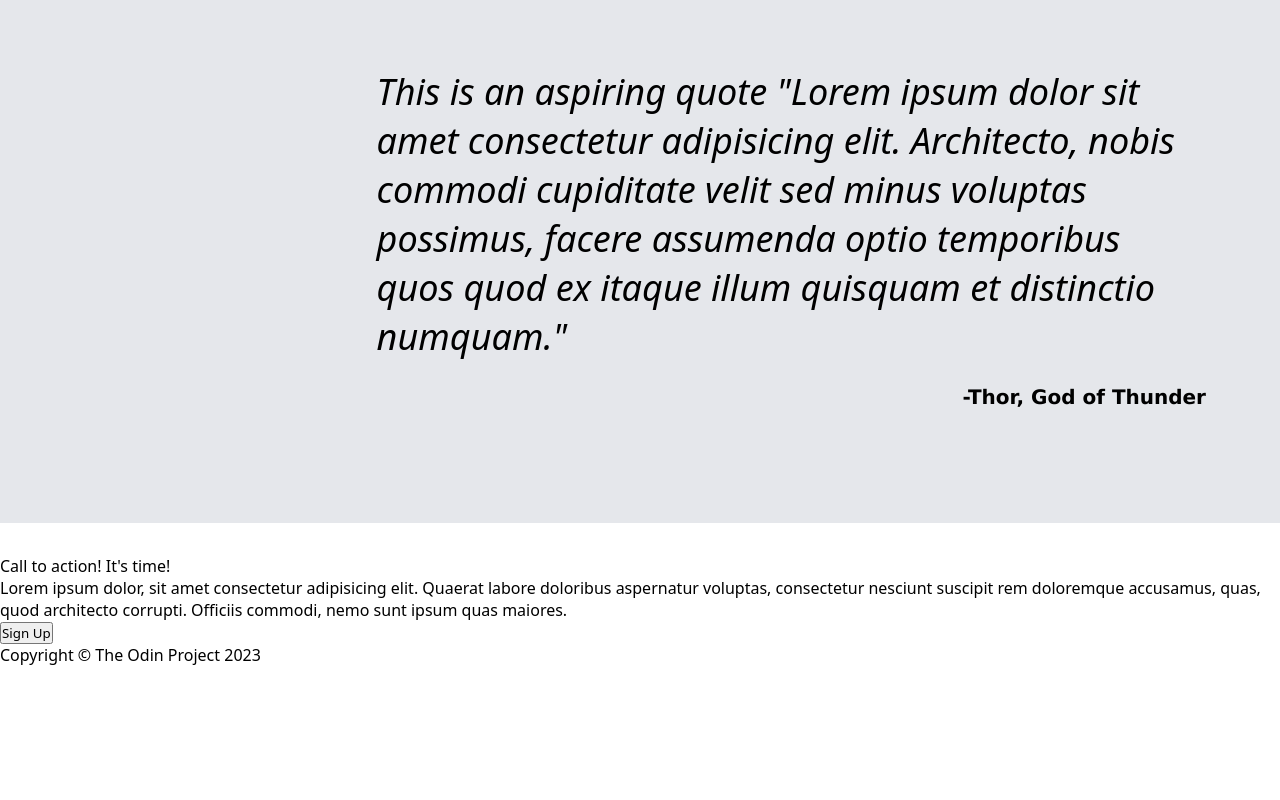
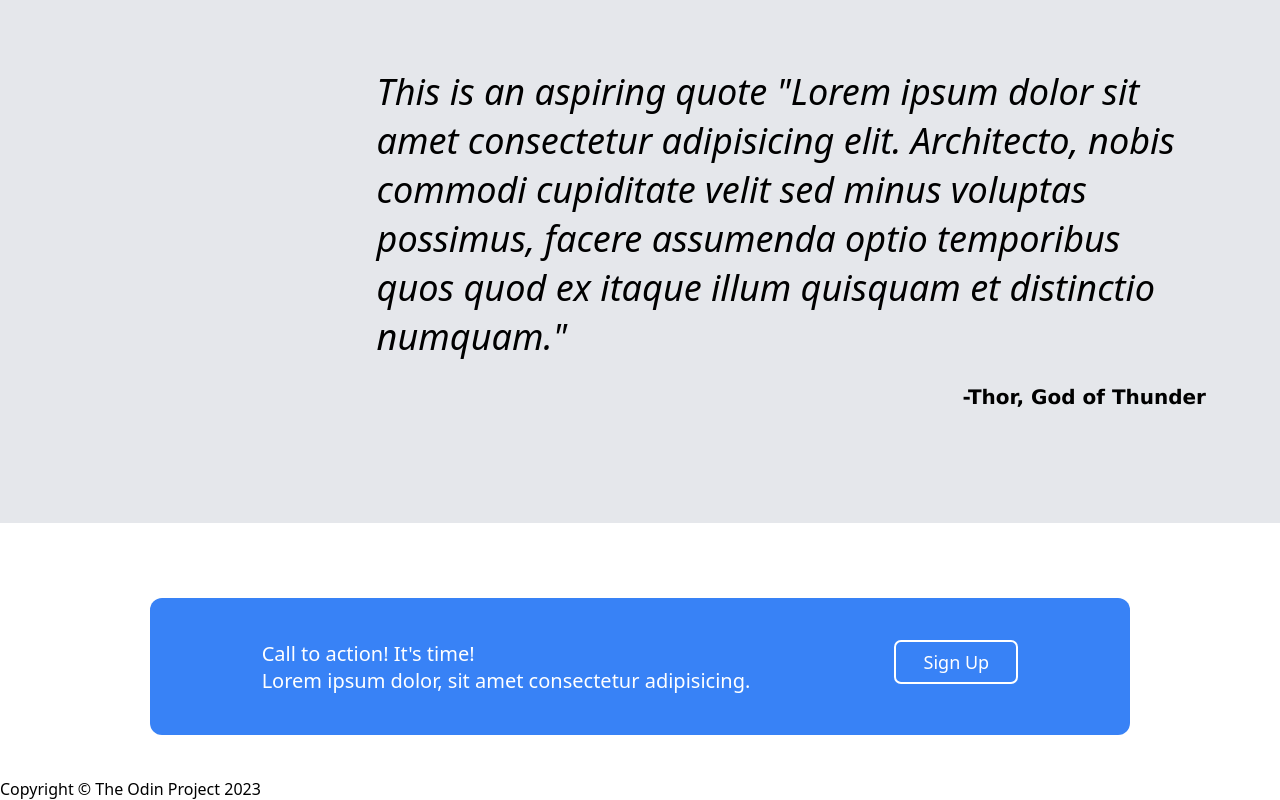
Before and after one commit to freaky4wrld/odin-landing-pg, a plain HTML site: page index.html in a window 1280 px wide. Shown: the part 970-1770 px from the top of the page. Before the commit the page ends 1636 px from the top, so only its background shows below. Drawn offline with Linux system fonts and the light colour scheme.

Commit message:
edited the contact-tab content, styled and structured it as well!

```diff
--- a/index.html
+++ b/index.html
@@ -58,12 +58,14 @@
         </div>
 
         <div class="contact-tab">
-            <div class="contact-text">
-                <p class="bold-text">Call to action! It's time!</p>
-                <p class="light-text">Lorem ipsum dolor, sit amet consectetur adipisicing elit. Quaerat labore doloribus aspernatur voluptas, consectetur nesciunt suscipit rem doloremque accusamus, quas, quod architecto corrupti. Officiis commodi, nemo sunt ipsum quas maiores.</p>
-            </div>
-            <div class="btn">
-                <button>Sign Up</button>
+            <div class="contact-info">
+                <div class="contact-text">
+                    <p class="bold-text">Call to action! It's time!</p>
+                    <p class="light-text">Lorem ipsum dolor, sit amet consectetur adipisicing.</p>
+                </div>
+                <div class="btn">
+                    <button>Sign Up</button>
+                </div>
             </div>
         </div>
     </div>
--- a/styles/styles.css
+++ b/styles/styles.css
@@ -151,3 +151,29 @@ li{
     font-family: 'Lucida Sans', 'Lucida Sans Regular', 'Lucida Grande', 'Lucida Sans Unicode', Geneva, Verdana, sans-serif;
 }
 /* quote-section done---- */
+.contact-tab{
+    display: flex;
+    justify-content: center;
+    align-items: center;
+    padding: 2.7rem 1rem;
+}
+.contact-info{
+    background-color: #3882f6;
+    display: flex;
+    gap: 9rem;
+    padding: 2.6rem 7rem;
+    border-radius: 0.75rem;
+    font-size: 20px;
+    color: white;
+}
+
+.btn>button{
+    font-size: 18px;
+    padding: 0.5rem 1.7rem;
+    color: white;
+    background-color: #3882f6;
+    border: white solid 2px;
+    border-radius: 7px;
+}
+
+/* Contact-section completed */
```
